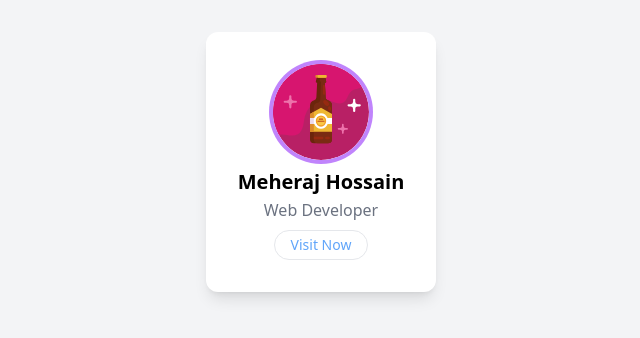
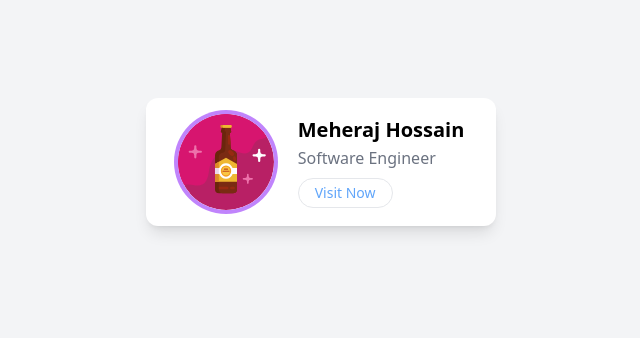
Before and after one commit to meheraj-hossain/tailwind-course-tasks, a website: page index.html in a window 1280 px wide. Shown: the part 238-576 px from the top of the page, without its empty margins (319-959 px from the left). Drawn offline with Linux system fonts and the light colour scheme.

Commit message:
responsive variants done

```diff
--- a/index.html
+++ b/index.html
@@ -10,12 +10,12 @@
     <link rel="stylesheet" href="./output/tailwind.css">
 </head>
 <body class="h-screen flex items-center justify-center bg-gray-100">
-<div class="max-w-sm mx-auto p-8 bg-white rounded-xl shadow-lg space-y-2">
-    <img class="h-24 mx-auto rounded-full ring-4 ring-purple-400 ring-" src="./images/bottle.svg" alt="bottle"/>
-    <div class="text-center space-y-2">
+<div class="mx-auto p-8 bg-white rounded-xl shadow-lg space-y-2 sm:flex sm:items-center sm:py-4 sm:space-y-0 sm:space-x-6">
+    <img class="h-24 mx-auto rounded-full ring-4 ring-purple-400 sm:mx-0 sm:shrink-0" src="./images/bottle.svg" alt="bottle"/>
+    <div class="text-center space-y-2 sm:text-left">
         <div class="space-y-0.5">
             <p class="text-xl text-black font-semibold">Meheraj Hossain</p>
-            <p class="text-gray-500 font-medium">Web Developer</p>
+            <p class="text-gray-500 font-medium">Software Engineer</p>
         </div>
         <button class="px-4 py-1 border rounded-full text-sm text-blue-400 hover:text-white hover:bg-purple-400">
             Visit Now
```
Also changed, not shown: output/tailwind.css.
